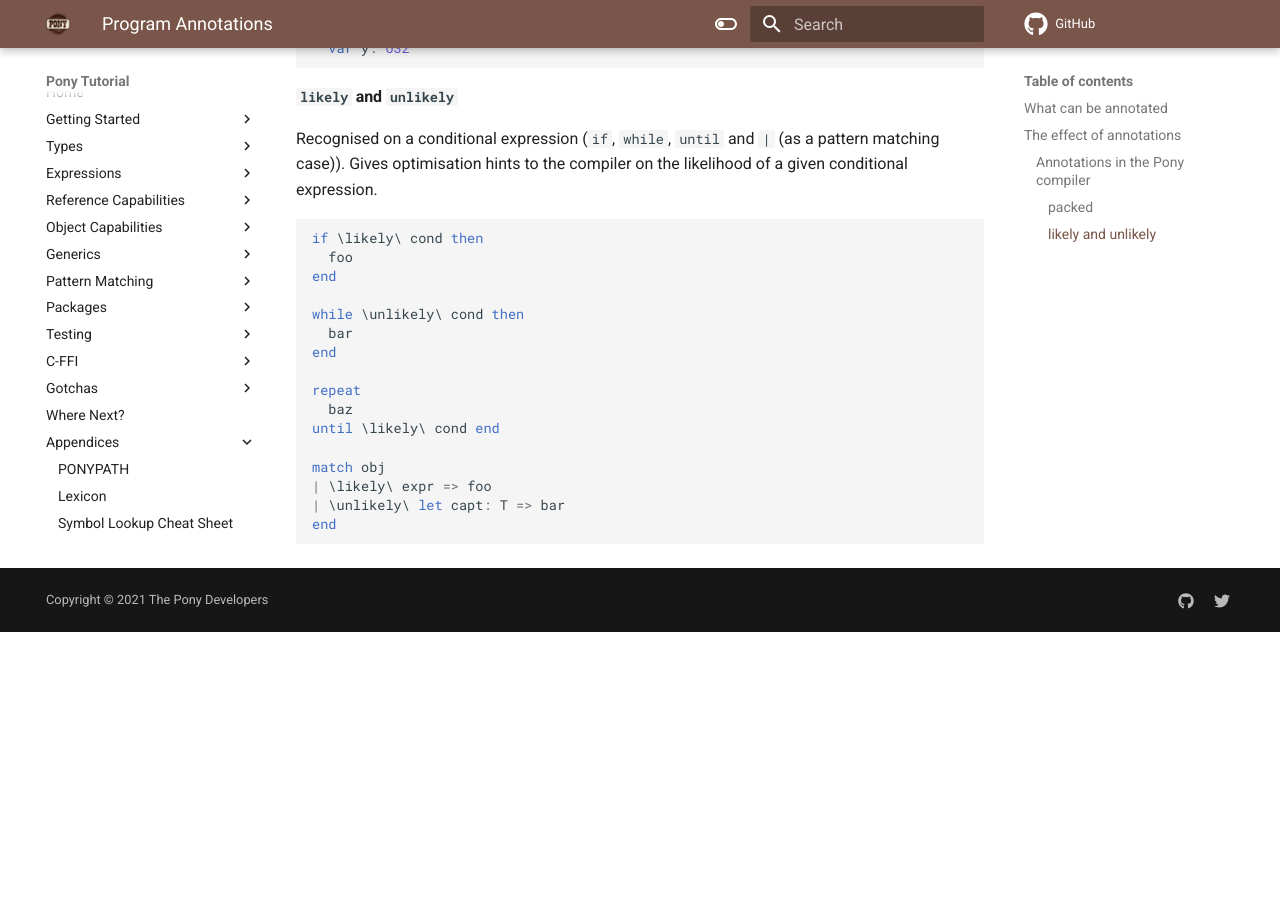
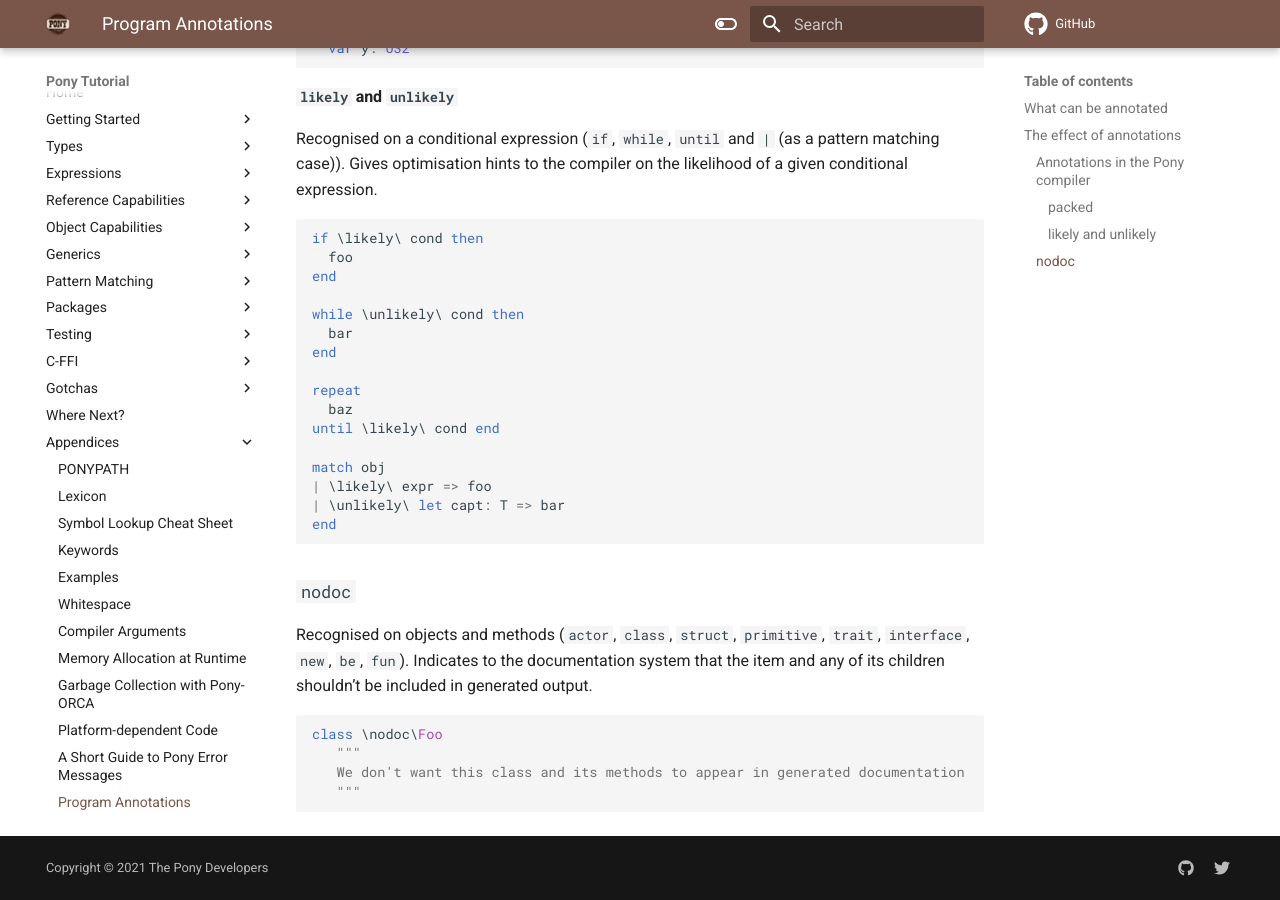
Before and after one commit to ponylang/pony-tutorial, an MkDocs documentation site: the page built from docs/appendices/annotations.md, in a window 1280 px wide and 900 px high, scrolled down 1878 px. Built offline with MkDocs 1.6.1 and Material for MkDocs 9.7.7, drawn with Linux system fonts in a browser that asks for light colours; comment, search, counter and statistics services are not loaded; before the commit the page ends 2510 px from its top, so only the background shows below that.

Commit message:
Add nodoc annotation documentation

````diff
--- a/docs/appendices/annotations.md
+++ b/docs/appendices/annotations.md
@@ -78,3 +78,14 @@
 | \unlikely\ let capt: T => bar
 end
 ```
+
+### `nodoc`
+
+Recognised on objects and methods (`actor`, `class`, `struct`, `primitive`, `trait`, `interface`, `new`, `be`, `fun`). Indicates to the documentation system that the item and any of its children shouldn't be included in generated output.
+
+```pony
+class \nodoc\Foo
+   """
+   We don't want this class and its methods to appear in generated documentation
+   """
+```
````
